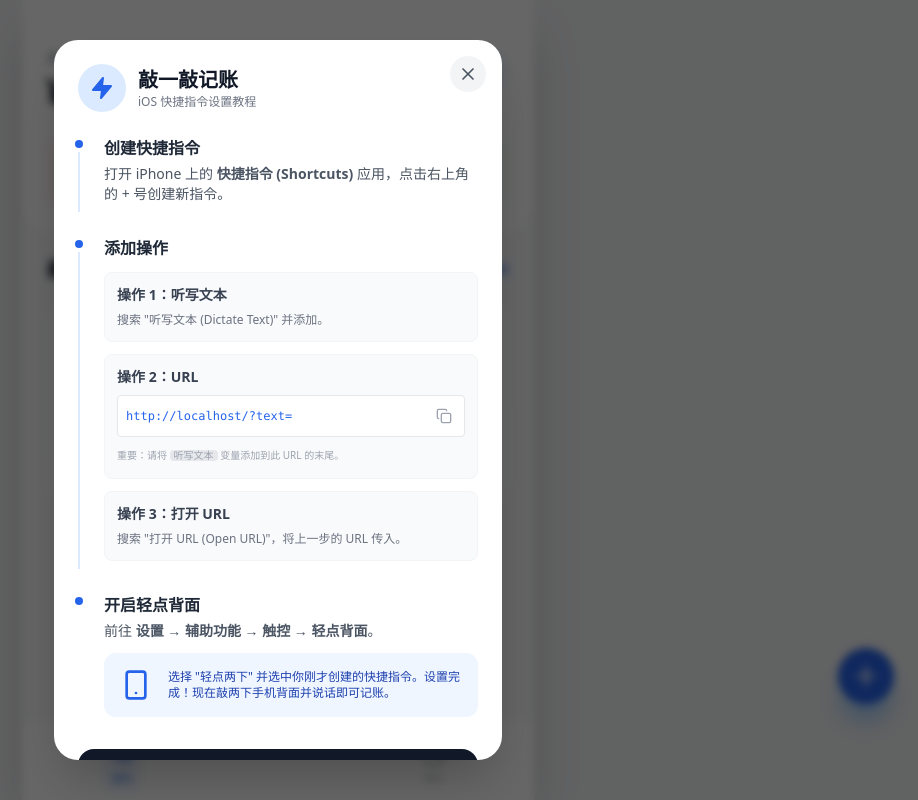
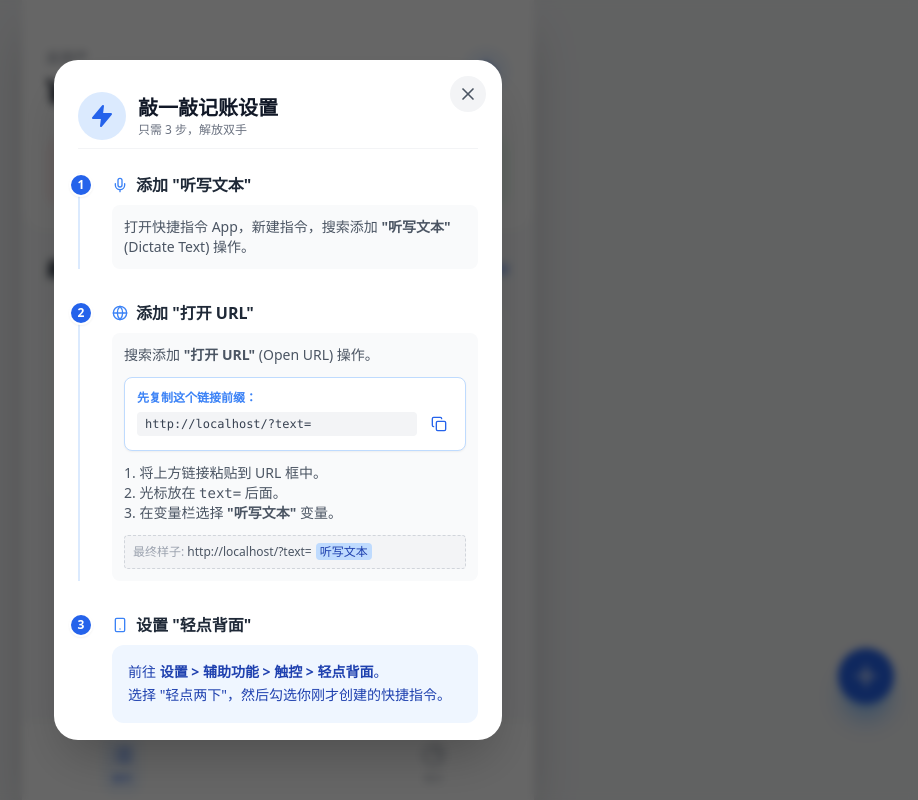
Before and after one commit to Yooandiamo/Expense-tracker, a React (Vite) app: page / in a window 1280 px wide. Both pictures are taken after a click on the button 848 px from the left and 72 px from the top of the page. Shown: the whole page, without its empty margins (362-1280 px from the left). Built offline with nearby package versions, Linux system fonts and the light colour scheme.

Commit message:
feat(ShortcutGuide): Improve iOS Shortcut setup instructions
Adds new icons and clarifies instructions for setting up the iOS Shortcut, including a more robust URL generation for better reliability.

```diff
--- a/components/ShortcutGuide.tsx
+++ b/components/ShortcutGuide.tsx
@@ -1,92 +1,103 @@
 import React from 'react';
-import { X, Copy, Smartphone, Zap, ArrowRight } from 'lucide-react';
+import { X, Copy, Smartphone, Zap, ArrowRight, Mic, Globe, MousePointerClick } from 'lucide-react';
 
 interface Props {
   onClose: () => void;
 }
 
 export const ShortcutGuide: React.FC<Props> = ({ onClose }) => {
-  const currentUrl = window.location.href.split('?')[0];
-  const urlParams = `${currentUrl}?text=`;
+  // 获取当前部署的 URL 基础路径，不带参数
+  const baseUrl = window.location.origin + window.location.pathname;
+  // 构造基础查询参数
+  const urlPrefix = `${baseUrl}?text=`;
+
+  const copyToClipboard = () => {
+    navigator.clipboard.writeText(urlPrefix);
+    alert('链接前缀已复制！请粘贴到快捷指令的 URL 栏中');
+  };
 
   return (
     <div className="fixed inset-0 bg-black/60 backdrop-blur-sm z-50 flex items-center justify-center p-4 animate-fade-in">
-      <div className="bg-white w-full max-w-md rounded-3xl p-6 shadow-2xl relative max-h-[90vh] overflow-y-auto no-scrollbar">
-        <button onClick={onClose} className="absolute top-4 right-4 p-2 bg-gray-100 rounded-full hover:bg-gray-200 transition-colors">
+      <div className="bg-white w-full max-w-md rounded-3xl p-6 shadow-2xl relative max-h-[85vh] overflow-y-auto no-scrollbar">
+        <button onClick={onClose} className="absolute top-4 right-4 p-2 bg-gray-100 rounded-full hover:bg-gray-200 transition-colors z-10">
           <X className="w-5 h-5 text-gray-600" />
         </button>
 
-        <div className="flex items-center gap-3 mb-6">
+        <div className="flex items-center gap-3 mb-6 sticky top-0 bg-white/95 backdrop-blur py-2 border-b border-gray-100 z-0">
           <div className="bg-blue-100 p-3 rounded-full">
              <Zap className="w-6 h-6 text-blue-600 fill-current" />
           </div>
           <div>
-            <h2 className="font-bold text-xl text-gray-900">敲一敲记账</h2>
-            <p className="text-xs text-gray-500">iOS 快捷指令设置教程</p>
+            <h2 className="font-bold text-xl text-gray-900">敲一敲记账设置</h2>
+            <p className="text-xs text-gray-500">只需 3 步，解放双手</p>
           </div>
         </div>
 
-        <div className="space-y-6">
-          <section className="relative pl-6 border-l-2 border-blue-100 pb-2">
-            <div className="absolute -left-[9px] top-0 bg-blue-600 w-4 h-4 rounded-full border-4 border-white"></div>
-            <h3 className="font-bold text-gray-800 mb-1">创建快捷指令</h3>
-            <p className="text-sm text-gray-600">
-              打开 iPhone 上的 <strong>快捷指令 (Shortcuts)</strong> 应用，点击右上角的 + 号创建新指令。
+        <div className="space-y-8">
+          {/* Step 1 */}
+          <div className="relative pl-8 border-l-2 border-blue-100">
+            <div className="absolute -left-[11px] top-0 bg-blue-600 text-white w-6 h-6 rounded-full flex items-center justify-center text-xs font-bold border-2 border-white shadow-sm">1</div>
+            <h3 className="font-bold text-gray-800 mb-2 flex items-center gap-2">
+              <Mic className="w-4 h-4 text-blue-500" />
+              添加 "听写文本"
+            </h3>
+            <p className="text-sm text-gray-600 bg-gray-50 p-3 rounded-lg">
+              打开快捷指令 App，新建指令，搜索添加 <strong>"听写文本"</strong> (Dictate Text) 操作。
             </p>
-          </section>
+          </div>
 
-          <section className="relative pl-6 border-l-2 border-blue-100 pb-2">
-            <div className="absolute -left-[9px] top-0 bg-blue-600 w-4 h-4 rounded-full border-4 border-white"></div>
-            <h3 className="font-bold text-gray-800 mb-1">添加操作</h3>
-            <div className="space-y-3 mt-3">
-              <div className="bg-gray-50 p-3 rounded-lg border border-gray-100 text-sm">
-                <span className="font-bold text-gray-700 block mb-1">操作 1：听写文本</span>
-                <span className="text-gray-500 text-xs">搜索 "听写文本 (Dictate Text)" 并添加。</span>
-              </div>
+          {/* Step 2 */}
+          <div className="relative pl-8 border-l-2 border-blue-100">
+            <div className="absolute -left-[11px] top-0 bg-blue-600 text-white w-6 h-6 rounded-full flex items-center justify-center text-xs font-bold border-2 border-white shadow-sm">2</div>
+            <h3 className="font-bold text-gray-800 mb-2 flex items-center gap-2">
+              <Globe className="w-4 h-4 text-blue-500" />
+              添加 "打开 URL"
+            </h3>
+            <div className="bg-gray-50 p-3 rounded-lg text-sm space-y-3">
+              <p className="text-gray-600">搜索添加 <strong>"打开 URL"</strong> (Open URL) 操作。</p>
 
-              <div className="bg-gray-50 p-3 rounded-lg border border-gray-100 text-sm">
-                <span className="font-bold text-gray-700 block mb-1">操作 2：URL</span>
-                <div className="flex items-center gap-2 mt-2 bg-white p-2 rounded border border-gray-200">
-                  <code className="text-xs text-blue-600 break-all flex-1 line-clamp-2">{urlParams}</code>
-                  <button
-                    onClick={() => {
-                        navigator.clipboard.writeText(urlParams);
-                        alert('链接已复制！');
-                    }}
-                    className="text-gray-400 hover:text-blue-600 p-1"
-                  >
+              <div className="bg-white border border-blue-200 rounded-lg p-3 shadow-sm">
+                <p className="text-xs text-blue-500 mb-1 font-bold">先复制这个链接前缀：</p>
+                <div className="flex items-center gap-2">
+                  <code className="text-xs bg-gray-100 px-2 py-1 rounded flex-1 truncate text-gray-700 font-mono">
+                    {urlPrefix}
+                  </code>
+                  <button onClick={copyToClipboard} className="text-blue-600 hover:bg-blue-50 p-1.5 rounded-md transition-colors">
                     <Copy className="w-4 h-4" />
                   </button>
                 </div>
-                <p className="text-[10px] text-gray-400 mt-2">
-                  重要：请将 <span className="font-mono bg-gray-200 px-1 rounded">听写文本</span> 变量添加到此 URL 的末尾。
-                </p>
               </div>
 
-              <div className="bg-gray-50 p-3 rounded-lg border border-gray-100 text-sm">
-                 <span className="font-bold text-gray-700 block mb-1">操作 3：打开 URL</span>
-                 <span className="text-gray-500 text-xs">搜索 "打开 URL (Open URL)"，将上一步的 URL 传入。</span>
+              <p className="text-gray-600">
+                1. 将上方链接粘贴到 URL 框中。<br/>
+                2. 光标放在 <code>text=</code> 后面。<br/>
+                3. 在变量栏选择 <strong>"听写文本"</strong> 变量。
+              </p>
+
+              <div className="text-xs text-gray-400 bg-gray-100 p-2 rounded border border-dashed border-gray-300">
+                最终样子: <span className="text-gray-600">{baseUrl}?text=</span><span className="bg-blue-200 text-blue-800 px-1 rounded mx-1">听写文本</span>
               </div>
             </div>
-          </section>
+          </div>
 
-          <section className="relative pl-6 border-l-2 border-transparent">
-            <div className="absolute -left-[9px] top-0 bg-blue-600 w-4 h-4 rounded-full border-4 border-white"></div>
-            <h3 className="font-bold text-gray-800 mb-1">开启轻点背面</h3>
-            <p className="text-sm text-gray-600 mb-3">
-              前往 <strong>设置</strong> &rarr; <strong>辅助功能</strong> &rarr; <strong>触控</strong> &rarr; <strong>轻点背面</strong>。
-            </p>
-            <div className="bg-blue-50 p-4 rounded-xl flex gap-4 items-center">
-              <Smartphone className="w-8 h-8 text-blue-600 shrink-0" />
-              <p className="text-xs text-blue-800">
-                选择 "轻点两下" 并选中你刚才创建的快捷指令。设置完成！现在敲两下手机背面并说话即可记账。
+          {/* Step 3 */}
+          <div className="relative pl-8 border-l-2 border-transparent">
+            <div className="absolute -left-[11px] top-0 bg-blue-600 text-white w-6 h-6 rounded-full flex items-center justify-center text-xs font-bold border-2 border-white shadow-sm">3</div>
+            <h3 className="font-bold text-gray-800 mb-2 flex items-center gap-2">
+              <Smartphone className="w-4 h-4 text-blue-500" />
+              设置 "轻点背面"
+            </h3>
+            <div className="bg-blue-50 p-4 rounded-xl">
+              <p className="text-sm text-blue-800 leading-relaxed">
+                前往 <strong>设置 &gt; 辅助功能 &gt; 触控 &gt; 轻点背面</strong>。<br/>
+                选择 "轻点两下"，然后勾选你刚才创建的快捷指令。
               </p>
             </div>
-          </section>
+          </div>
         </div>
 
         <button onClick={onClose} className="w-full bg-gray-900 text-white font-bold py-4 rounded-2xl mt-8 hover:bg-black transition-transform active:scale-95 shadow-xl shadow-gray-200 flex items-center justify-center gap-2">
-          我准备好了 <ArrowRight className="w-4 h-4" />
+          设置好了，去试试！ <ArrowRight className="w-4 h-4" />
         </button>
       </div>
     </div>
```
